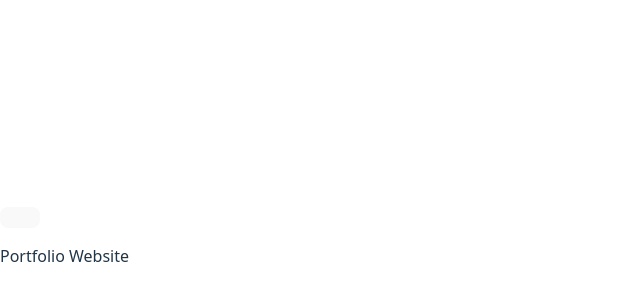
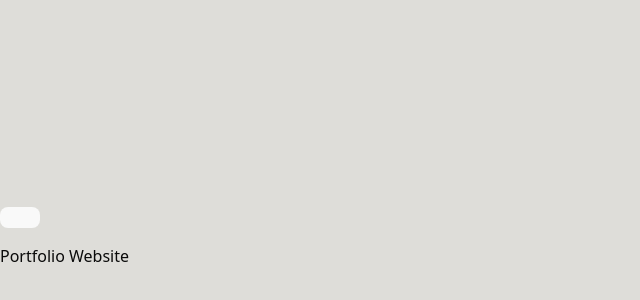
Before and after one commit to Alkonosttt/alkonosttt.github.io, a React (Vite) app: page / in a window 1280 px wide. Shown: the part 158-458 px from the top of the page, without its empty margins (0-640 px from the left). Built offline with nearby package versions, Linux system fonts and the light colour scheme.

Commit message:
Added a variable to App.css to switch the theming in body

```diff
--- a/src/App.css
+++ b/src/App.css
@@ -1,11 +1,16 @@
-body.dark {
+html.dark {
   background-color:  #0a0a0a;
   color:  #DEDDD9;
 }
 
-body.light {
+html.light {
   background-color:  #DEDDD9;
   color:  #0a0a0a;
+}
+
+body {
+  background-color: var(--bg-color);
+  color: var(--text-color);
 }
 
 .accented {
```
